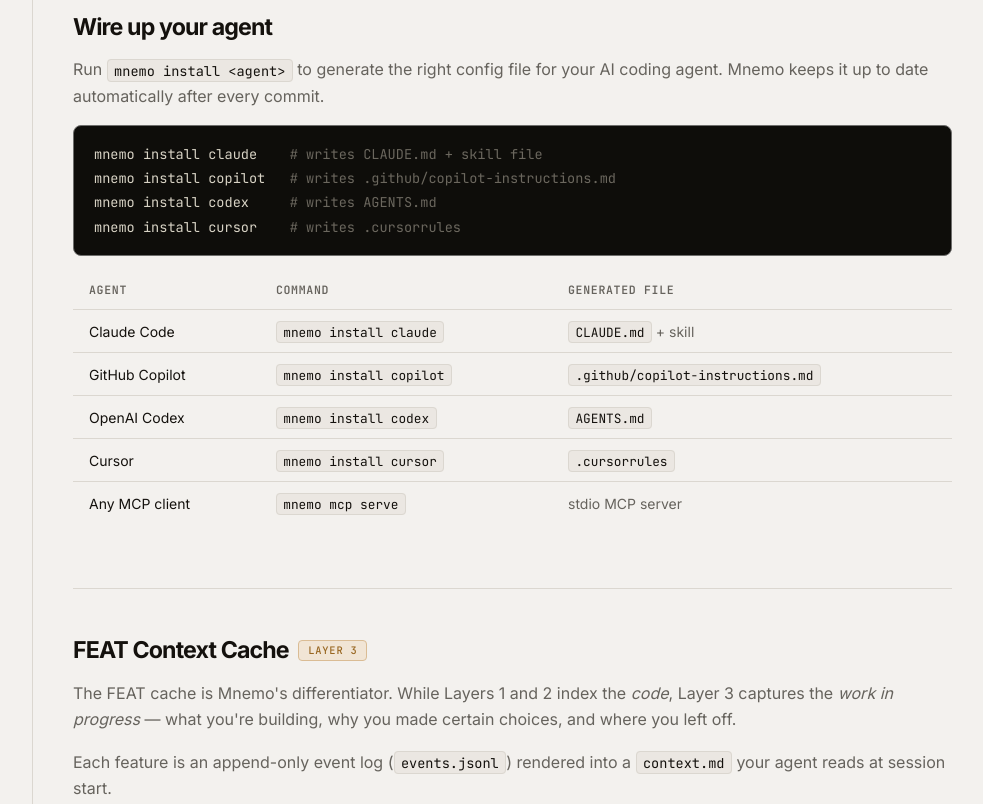
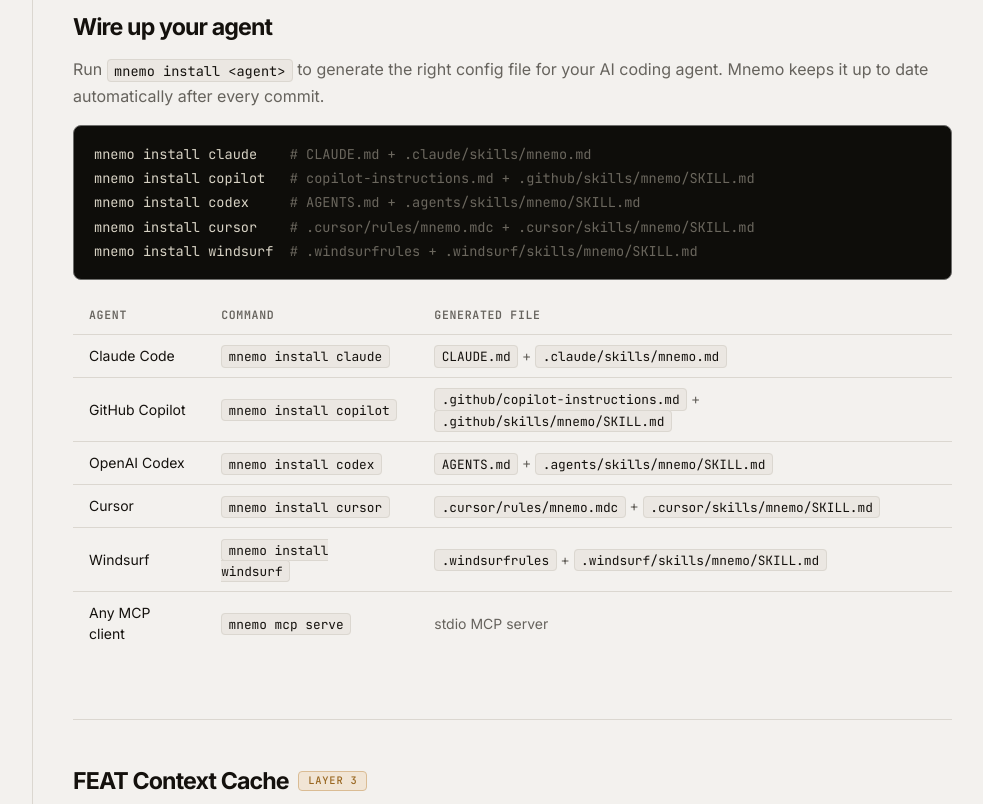
Before and after one commit to arturdonda/mnemo, a website: page website/docs/index.html in a window 1280 px wide. Shown: the part 1180-1984 px from the top of the page, without its empty margins (248-1231 px from the left). Drawn offline with Linux system fonts and the light colour scheme.

Commit message:
docs: add Windsurf to README, website, and docs

```diff
--- a/website/docs/index.html
+++ b/website/docs/index.html
@@ -121,10 +121,11 @@
 						Run <code>mnemo install &lt;agent&gt;</code> to generate the right config file for your AI coding agent. Mnemo keeps it up to date automatically
 						after every commit.
 					</p>
-					<pre><span class="cmd">mnemo install claude</span>    <span class="cmt"># writes CLAUDE.md + skill file</span>
-<span class="cmd">mnemo install copilot</span>   <span class="cmt"># writes .github/copilot-instructions.md</span>
-<span class="cmd">mnemo install codex</span>     <span class="cmt"># writes AGENTS.md</span>
-<span class="cmd">mnemo install cursor</span>    <span class="cmt"># writes .cursorrules</span></pre>
+					<pre><span class="cmd">mnemo install claude</span>    <span class="cmt"># CLAUDE.md + .claude/skills/mnemo.md</span>
+<span class="cmd">mnemo install copilot</span>   <span class="cmt"># copilot-instructions.md + .github/skills/mnemo/SKILL.md</span>
+<span class="cmd">mnemo install codex</span>     <span class="cmt"># AGENTS.md + .agents/skills/mnemo/SKILL.md</span>
+<span class="cmd">mnemo install cursor</span>    <span class="cmt"># .cursor/rules/mnemo.mdc + .cursor/skills/mnemo/SKILL.md</span>
+<span class="cmd">mnemo install windsurf</span>  <span class="cmt"># .windsurfrules + .windsurf/skills/mnemo/SKILL.md</span></pre>
 
 					<table class="docs-table">
 						<thead>
@@ -138,22 +139,27 @@
 							<tr>
 								<td>Claude Code</td>
 								<td><code>mnemo install claude</code></td>
-								<td><code>CLAUDE.md</code> + skill</td>
+								<td><code>CLAUDE.md</code> + <code>.claude/skills/mnemo.md</code></td>
 							</tr>
 							<tr>
 								<td>GitHub Copilot</td>
 								<td><code>mnemo install copilot</code></td>
-								<td><code>.github/copilot-instructions.md</code></td>
+								<td><code>.github/copilot-instructions.md</code> + <code>.github/skills/mnemo/SKILL.md</code></td>
 							</tr>
 							<tr>
 								<td>OpenAI Codex</td>
 								<td><code>mnemo install codex</code></td>
-								<td><code>AGENTS.md</code></td>
+								<td><code>AGENTS.md</code> + <code>.agents/skills/mnemo/SKILL.md</code></td>
 							</tr>
 							<tr>
 								<td>Cursor</td>
 								<td><code>mnemo install cursor</code></td>
-								<td><code>.cursorrules</code></td>
+								<td><code>.cursor/rules/mnemo.mdc</code> + <code>.cursor/skills/mnemo/SKILL.md</code></td>
+							</tr>
+							<tr>
+								<td>Windsurf</td>
+								<td><code>mnemo install windsurf</code></td>
+								<td><code>.windsurfrules</code> + <code>.windsurf/skills/mnemo/SKILL.md</code></td>
 							</tr>
 							<tr>
 								<td>Any MCP client</td>
@@ -285,7 +291,7 @@
 				<!-- CLI: install -->
 				<section id="cli-install" class="docs-section">
 					<h2><code>mnemo install</code> <a href="#cli-install" class="header-anchor" aria-label="Link to mnemo install">#</a></h2>
-					<pre><span class="cmd">mnemo install</span> <span class="str">claude|copilot|codex|cursor</span></pre>
+					<pre><span class="cmd">mnemo install</span> <span class="str">claude|copilot|codex|cursor|windsurf</span></pre>
 					<p>Generates the agent-specific config file and adds instructions for the agent to load Mnemo context at session start.</p>
 				</section>
 
```
Also changed, not shown: website/index.html (+12 -6 lines), README.md.
